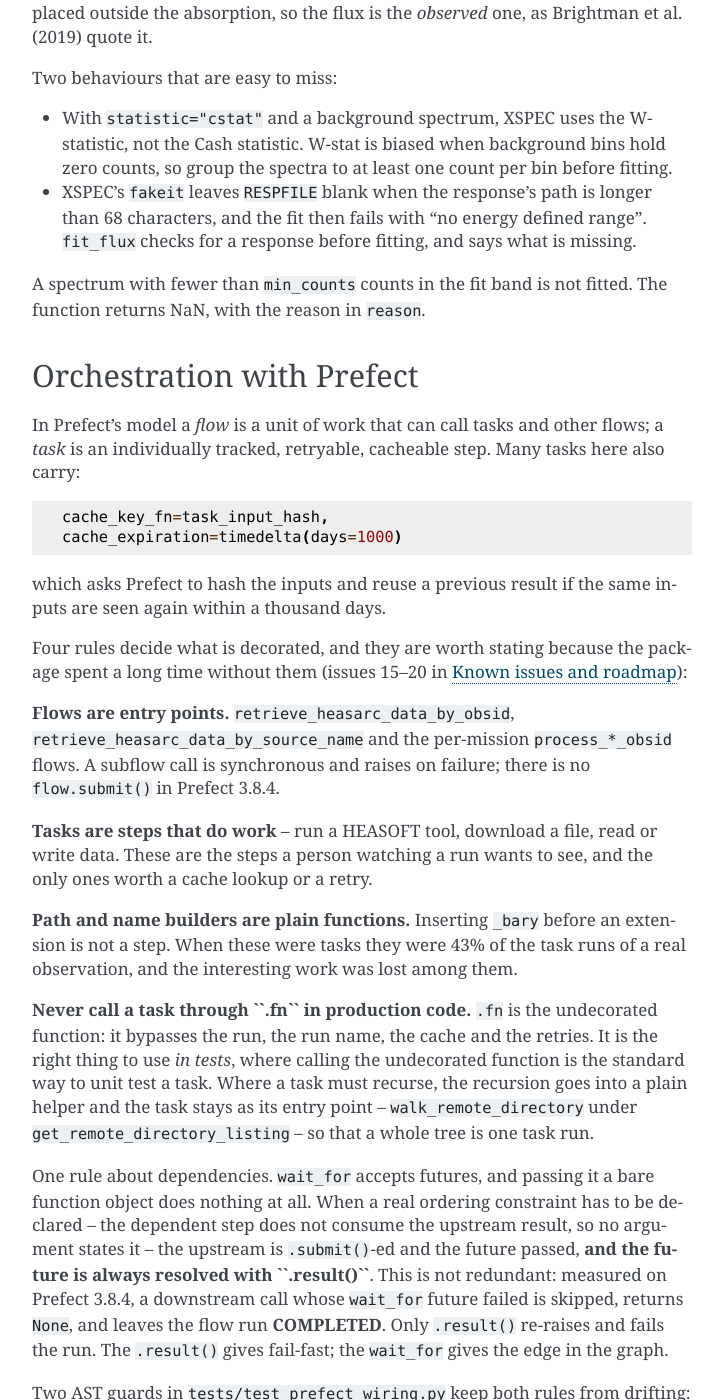
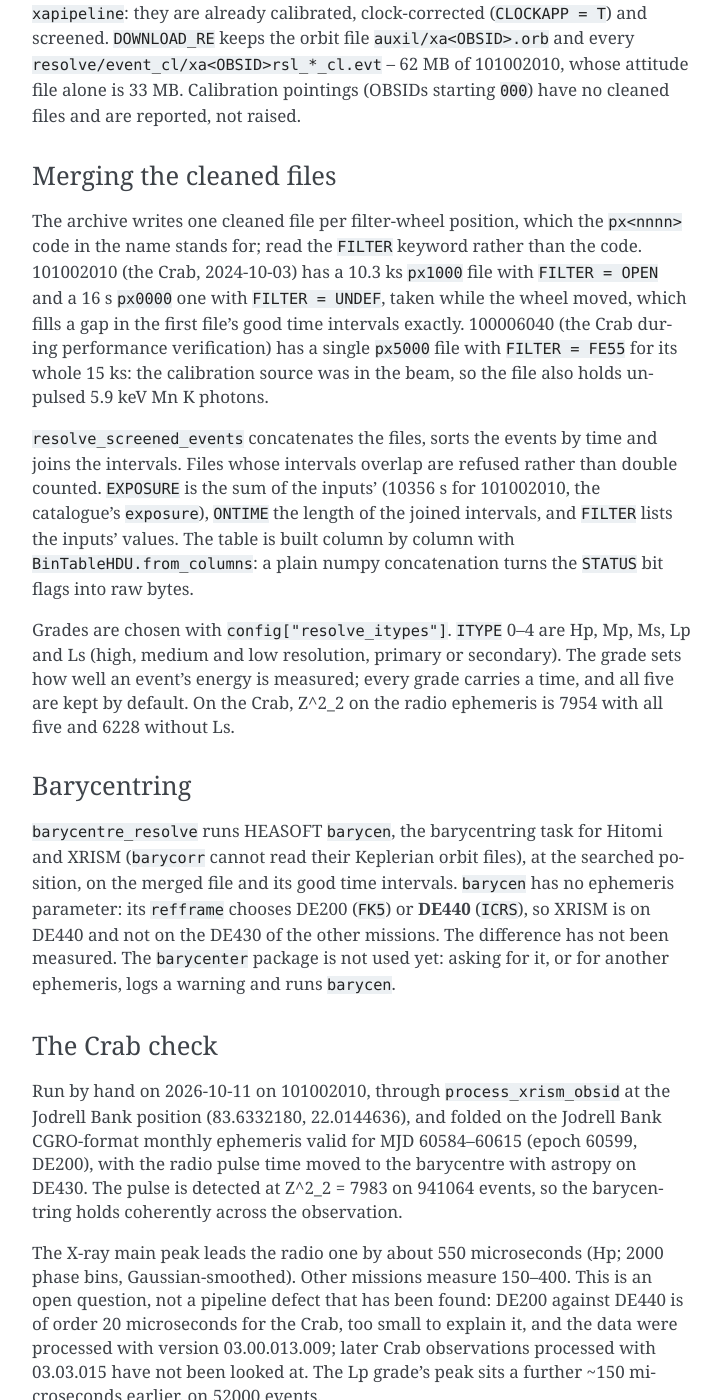
Before and after one commit to matteobachetti/heasarc_retrieve_pipeline, a Sphinx documentation site: the page built from docs/technical_details.rst, in a window 1280 px wide and 1400 px high, scrolled down 66613 px. Shown: the whole window, without its empty margins (388-1111 px from the left). Built offline with Sphinx 7.4.7, drawn with Linux system fonts in a browser that asks for light colours; the version number could not be read and is left out; some of the changed text lies outside the part shown.

Commit message:
Document the XRISM/Resolve reduction and the Crab check

```diff
--- a/docs/api.rst
+++ b/docs/api.rst
@@ -66,6 +66,11 @@
    :undoc-members:
    :show-inheritance:
 
+.. automodule:: heasarc_retrieve_pipeline.xrism
+   :members:
+   :undoc-members:
+   :show-inheritance:
+
 Products
 --------
 
--- /dev/null
+++ b/docs/changes/12.feature.rst
@@ -0,0 +1 @@
+Reduce XRISM/Resolve observations for timing: download the cleaned events and the orbit file, merge the cleaned files, and barycentre with HEASOFT ``barycen``.
--- a/docs/technical_details.rst
+++ b/docs/technical_details.rst
@@ -2922,6 +2922,81 @@
 * **Continuous Clocking.** Its ``chipx`` strips are a starting guess, never run on real
   data.
 
+XRISM / Resolve
+---------------
+
+:mod:`heasarc_retrieve_pipeline.xrism` reduces Resolve, XRISM's microcalorimeter, for
+timing. Xtend, the CCD camera, is not reduced: its frames are 4 s long, or 0.5 s in the
+1/8 window, which is too slow for most pulsars.
+
+Resolve is a 6x6 pixel array covering about 3 arcmin, with event times assigned to 5
+microseconds (``TIMEDEL``). As for NICER there is no source separation: everything on the
+array is in the event file. Pixel 12 is the calibration pixel, lit by its own 55Fe source
+and outside the sky aperture; the archive's cleaned files leave it out, and
+``resolve_screened_events`` drops it again in case one doesn't. The gate valve has been
+closed since launch (``GATEVALV = CLOSED``), which cuts the sensitivity below about 1.7 keV.
+
+What is downloaded
+~~~~~~~~~~~~~~~~~~
+
+The reduction starts from the archive's cleaned events, not from a rerun of
+``xapipeline``: they are already calibrated, clock-corrected (``CLOCKAPP = T``) and
+screened. ``DOWNLOAD_RE`` keeps the orbit file ``auxil/xa<OBSID>.orb`` and every
+``resolve/event_cl/xa<OBSID>rsl_*_cl.evt`` -- 62 MB of 101002010, whose attitude file alone
+is 33 MB. Calibration pointings (OBSIDs starting ``000``) have no cleaned files and are
+reported, not raised.
+
+Merging the cleaned files
+~~~~~~~~~~~~~~~~~~~~~~~~~
+
+The archive writes one cleaned file per filter-wheel position, which the ``px<nnnn>`` code
+in the name stands for; read the ``FILTER`` keyword rather than the code. 101002010 (the
+Crab, 2024-10-03) has a 10.3 ks ``px1000`` file with ``FILTER = OPEN`` and a 16 s
+``px0000`` one with ``FILTER = UNDEF``, taken while the wheel moved, which fills a gap in
+the first file's good time intervals exactly. 100006040 (the Crab during performance
+verification) has a single ``px5000`` file with ``FILTER = FE55`` for its whole 15 ks: the
+calibration source was in the beam, so the file also holds unpulsed 5.9 keV Mn K photons.
+
+``resolve_screened_events`` concatenates the files, sorts the events by time and joins the
+intervals. Files whose intervals overlap are refused rather than double counted.
+``EXPOSURE`` is the sum of the inputs' (10356 s for 101002010, the catalogue's
+``exposure``), ``ONTIME`` the length of the joined intervals, and ``FILTER`` lists the
+inputs' values. The table is built column by column with ``BinTableHDU.from_columns``: a
+plain numpy concatenation turns the ``STATUS`` bit flags into raw bytes.
+
+Grades are chosen with ``config["resolve_itypes"]``. ``ITYPE`` 0--4 are Hp, Mp, Ms, Lp
+and Ls (high, medium and low resolution, primary or secondary). The grade sets how well
+an event's energy is measured; every grade carries a time, and all five are kept by
+default. On the Crab, Z^2_2 on the radio ephemeris is 7954 with all five and 6228 without
+Ls.
+
+Barycentring
+~~~~~~~~~~~~
+
+``barycentre_resolve`` runs HEASOFT ``barycen``, the barycentring task for Hitomi and XRISM
+(``barycorr`` cannot read their Keplerian orbit files), at the searched position, on the
+merged file and its good time intervals. ``barycen`` has no ephemeris parameter: its
+``refframe`` chooses DE200 (``FK5``) or **DE440** (``ICRS``), so XRISM is on DE440 and not
+on the DE430 of the other missions. The difference has not been measured. The
+``barycenter`` package is not used yet: asking for it, or for another ephemeris, logs a
+warning and runs ``barycen``.
+
+The Crab check
+~~~~~~~~~~~~~~
+
+Run by hand on 2026-10-11 on 101002010, through ``process_xrism_obsid`` at the Jodrell Bank
+position (83.6332180, 22.0144636), and folded on the Jodrell Bank CGRO-format monthly
+ephemeris valid for MJD 60584--60615 (epoch 60599, DE200), with the radio pulse time
+moved to the barycentre with astropy on DE430. The pulse is detected at Z^2_2 = 7983 on
+941064 events, so the barycentring holds coherently across the observation.
+
+The X-ray main peak leads the radio one by about 550 microseconds (Hp; 2000 phase bins,
+Gaussian-smoothed). Other missions measure 150--400. This is an open question, not a
+pipeline defect that has been found: DE200 against DE440 is of order 20 microseconds for
+the Crab, too small to explain it, and the data were processed with version 03.00.013.009;
+later Crab observations processed with 03.03.015 have not been looked at. The Lp grade's
+peak sits a further ~150 microseconds earlier, on 52000 events.
+
 Fluxes by spectral fitting
 --------------------------
 
```
